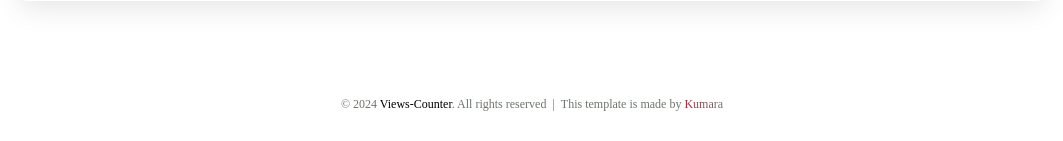
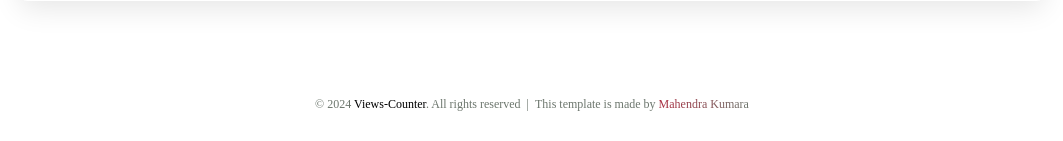
Before and after one commit to Kumara2mahe/Views-Counter, a Django app: page / in a window 1280 px wide. Shown: the part 1640-1781 px from the top of the page, without its empty margins (108-1171 px from the left). Run offline with Django 4.2, Linux system fonts and the light colour scheme; data that the repository does not hold is empty.

Commit message:
Update developer name and relativity to link

```diff
--- a/Templates/index.html
+++ b/Templates/index.html
@@ -104,7 +104,7 @@
     <footer class="wrapper copyrights">
         <small>&copy; {{ current_year }} <span class="site-name">Views-Counter</span>. All rights
             reserved&ensp;|&ensp;This template is made by <a class="designer grad-text"
-                href="https://github.com/Kumara2mahe" target="_blank">Kumara</a></small>
+                href="https://github.com/Kumara2mahe" target="_blank" rel="author opener pingback">Mahendra Kumara</a></small>
     </footer>
 </body>
 
```
